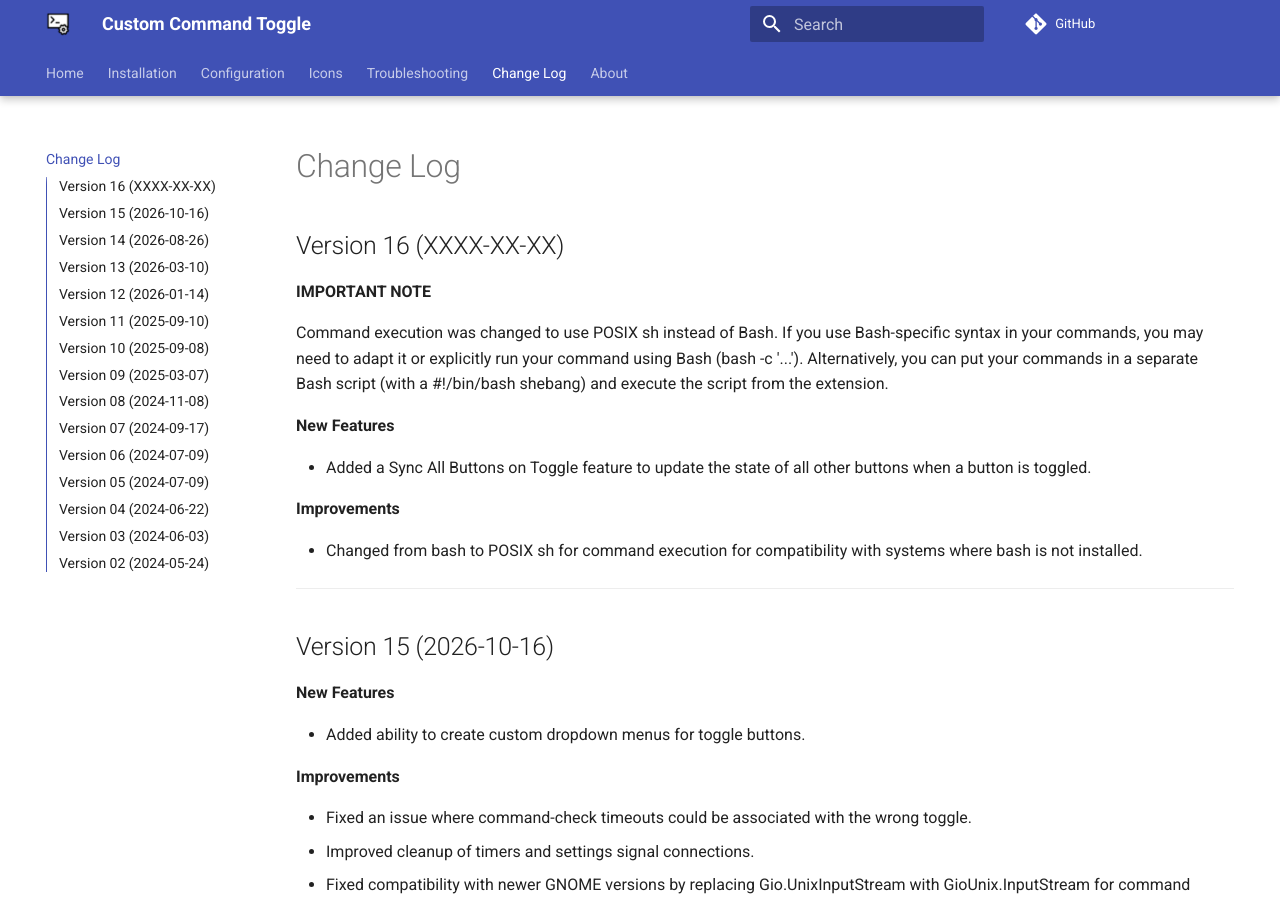
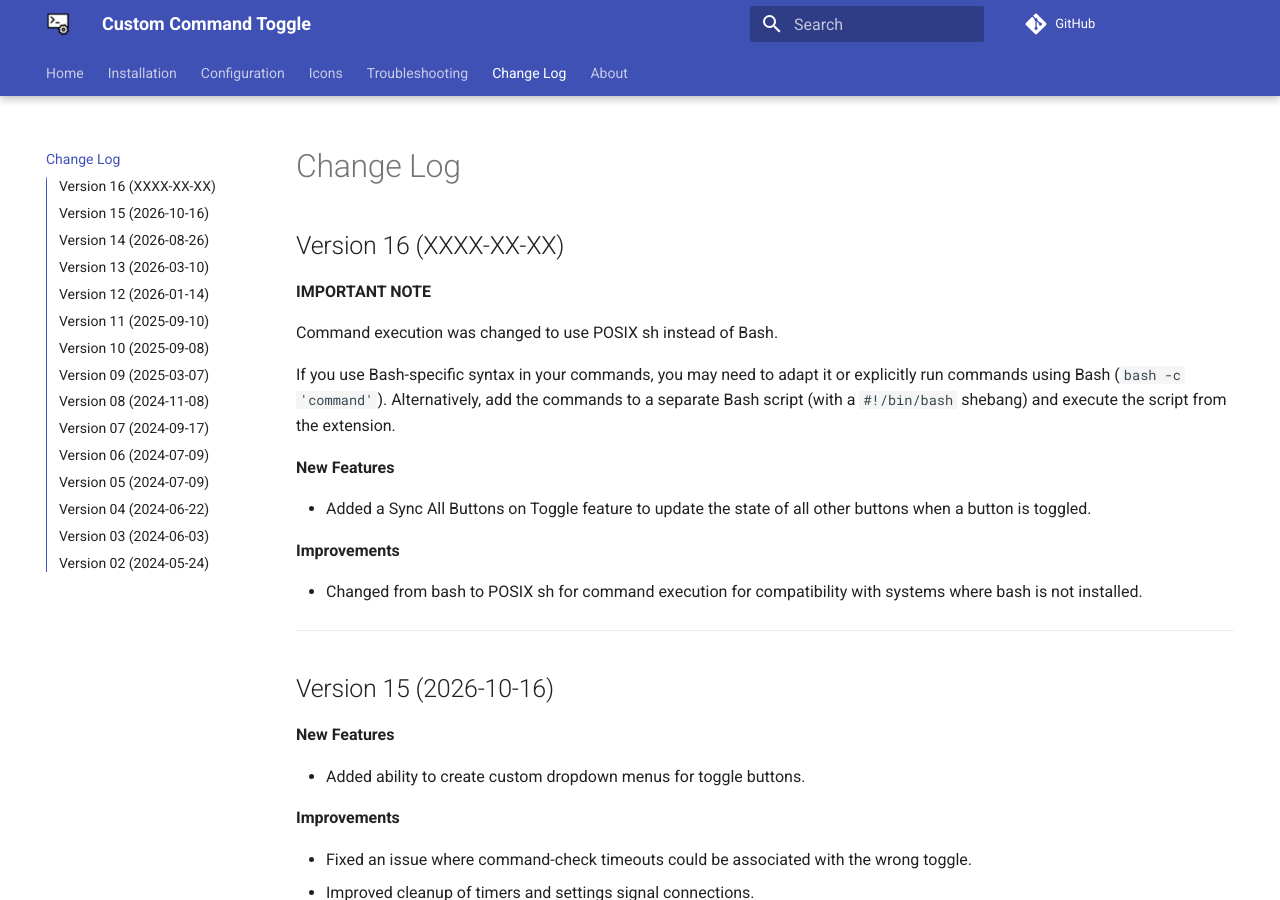
Before and after one commit to StorageB/custom-command-toggle, an MkDocs documentation site: the page built from docs/changelog.md, in a window 1280 px wide and 900 px high. Built offline with MkDocs 1.6.1 and Material for MkDocs 9.7.7, drawn with Linux system fonts in a browser that asks for light colours; comment, search, counter and statistics services are not loaded.

Commit message:
Update changelog.md

```diff
--- a/docs/changelog.md
+++ b/docs/changelog.md
@@ -4,7 +4,9 @@
 
 **IMPORTANT NOTE**
 
-Command execution was changed to use POSIX sh instead of Bash. If you use Bash-specific syntax in your commands, you may need to adapt it or explicitly run your command using Bash (bash -c '...'). Alternatively, you can put your commands in a separate Bash script (with a #!/bin/bash shebang) and execute the script from the extension.
+Command execution was changed to use POSIX sh instead of Bash.
+
+If you use Bash-specific syntax in your commands, you may need to adapt it or explicitly run commands using Bash (`bash -c 'command'`). Alternatively, add the commands to a separate Bash script (with a `#!/bin/bash` shebang) and execute the script from the extension.
 
 **New Features**
 
```
